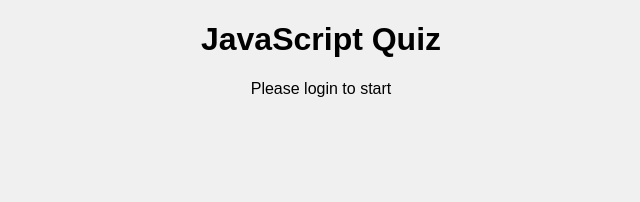
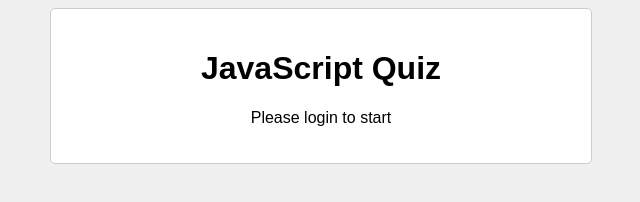
Before and after one commit to MithreshMandhrasalam/HiLife_Task8, a plain HTML site: page index.html in a window 1280 px wide. Shown: the whole page, without its empty margins (319-959 px from the left). Drawn offline with Linux system fonts and the light colour scheme.

Commit message:
Add card styling for sections

```diff
--- a/style.css
+++ b/style.css
@@ -3,3 +3,12 @@ body {
   background-color: #f0f0f0;
   text-align: center;
 }
+
+div[id$="-section"] {
+  background-color: white;
+  padding: 20px;
+  border: 1px solid #ccc;
+  border-radius: 5px;
+  max-width: 500px;
+  margin: 0 auto;
+}
```
